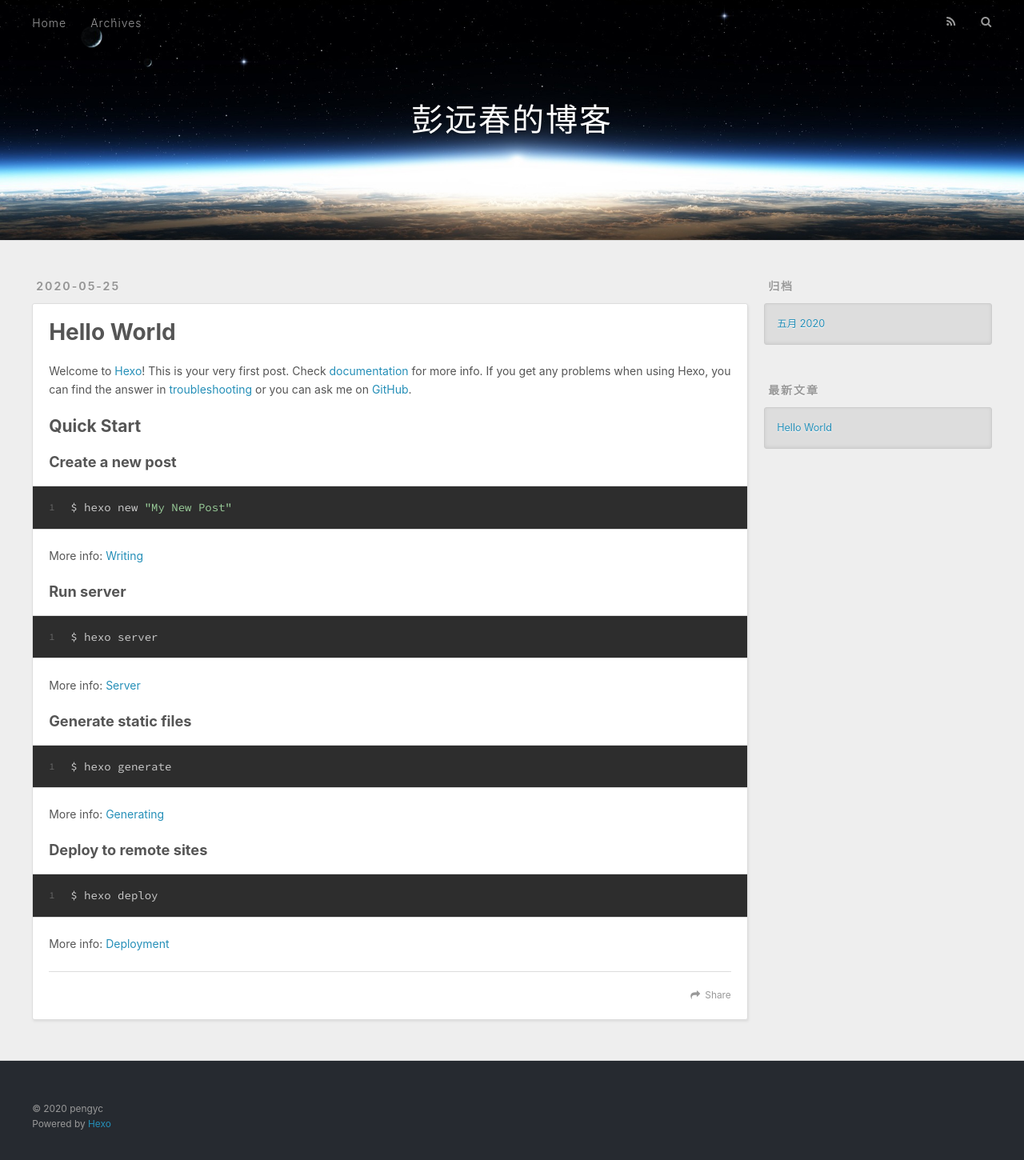
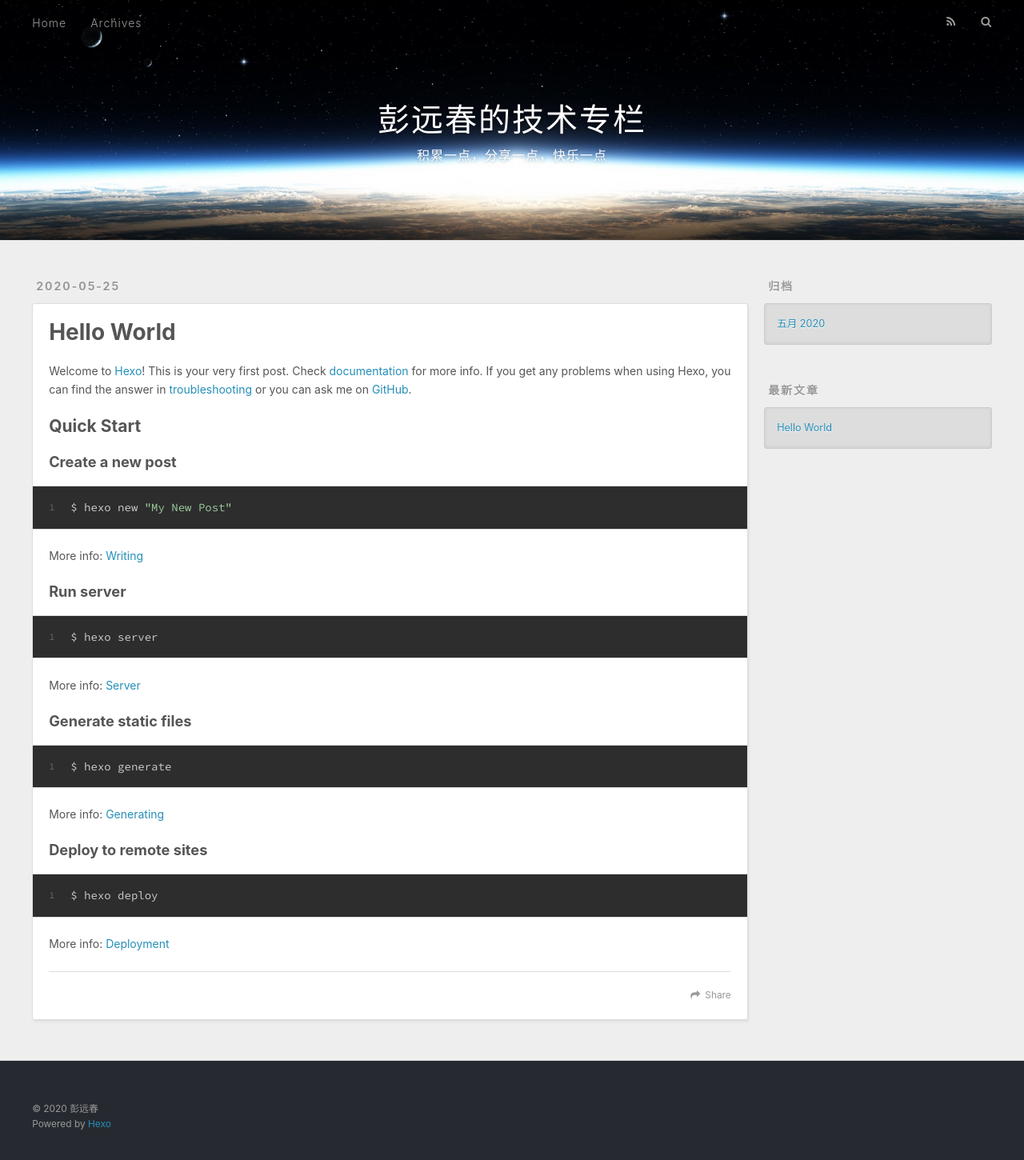
Before and after one commit to pengyc2020/hexo, a plain HTML site: page index.html in a window 1280 px wide. Shown: the whole page at 80% size. Drawn offline with nearby package versions, Linux system fonts and the light colour scheme.

Commit message:
Site updated: 2020-05-25 14:19:33

```diff
--- a/index.html
+++ b/index.html
@@ -5,17 +5,17 @@
 
 
 
-  <title>彭远春的博客</title>
+  <title>彭远春的技术专栏</title>
   <meta name="viewport" content="width=device-width, initial-scale=1, maximum-scale=1">
   <meta property="og:type" content="website">
-<meta property="og:title" content="彭远春的博客">
+<meta property="og:title" content="彭远春的技术专栏">
 <meta property="og:url" content="http://blog.pengyc.com/index.html">
-<meta property="og:site_name" content="彭远春的博客">
+<meta property="og:site_name" content="彭远春的技术专栏">
 <meta property="og:locale" content="zh_CN">
-<meta property="article:author" content="pengyc">
+<meta property="article:author" content="彭远春">
 <meta name="twitter:card" content="summary">
 
-    <link rel="alternate" href="/atom.xml" title="彭远春的博客" type="application/atom+xml">
+    <link rel="alternate" href="/atom.xml" title="彭远春的技术专栏" type="application/atom+xml">
 
 
     <link rel="icon" href="/favicon.png">
@@ -36,8 +36,12 @@
   <div id="header-outer" class="outer">
     <div id="header-title" class="inner">
       <h1 id="logo-wrap">
-        <a href="/" id="logo">彭远春的博客</a>
+        <a href="/" id="logo">彭远春的技术专栏</a>
       </h1>
+
+        <h2 id="subtitle-wrap">
+          <a href="/" id="subtitle">积累一点，分享一点，快乐一点</a>
+        </h2>
 
     </div>
     <div id="header-inner" class="inner">
@@ -103,7 +107,7 @@
 
     </div>
     <footer class="article-footer">
-      <a data-url="http://blog.pengyc.com/2020/05/25/hello-world/" data-id="ckam33jwf0000p9jgbvmodnus" class="article-share-link">Share</a>
+      <a data-url="http://blog.pengyc.com/2020/05/25/hello-world/" data-id="ckam3p01y0000f6jg97ul96er" class="article-share-link">Share</a>
 
 
     </footer>
@@ -159,7 +163,7 @@
 
   <div class="outer">
     <div id="footer-info" class="inner">
-      &copy; 2020 pengyc<br>
+      &copy; 2020 彭远春<br>
       Powered by <a href="http://hexo.io/" target="_blank">Hexo</a>
     </div>
   </div>
```
Also changed, not shown: 2020/05/25/hello-world/index.html (+11 -7 lines), archives/2020/05/index.html (+11 -7 lines), archives/2020/index.html (+11 -7 lines), archives/index.html (+11 -7 lines).
